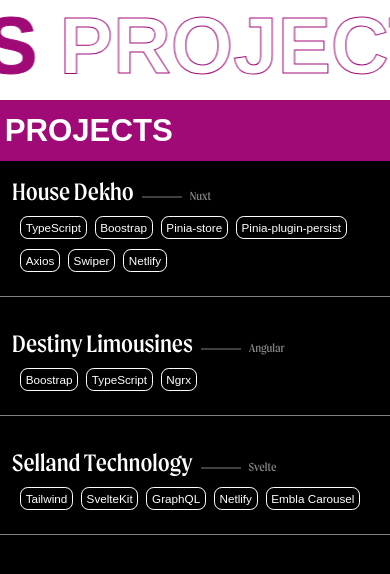
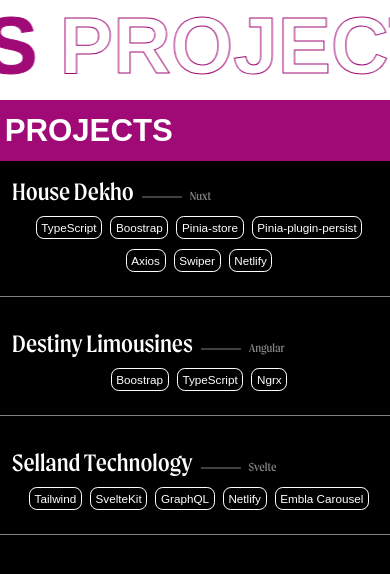
Before and after one commit to ait-varun/varun-portfolio, a Next.js app: page /components/projects in a window 390 px wide. Shown: the top 574 px of the page. Built offline with nearby package versions, Linux system fonts and the light colour scheme.

Commit message:
updated css

```diff
--- a/src/app/components/projects/page.module.css
+++ b/src/app/components/projects/page.module.css
@@ -76,7 +76,7 @@
 
 .projectBox {
   display: flex;
-  align-items: center;
+  align-items: baseline;
   justify-content: space-between;
   border-bottom: 1px solid rgba(255, 255, 255, 0.5);
   padding-bottom: 1.5vw;
@@ -156,7 +156,7 @@
     display: flex;
     text-align: center;
     flex-wrap: wrap;
-    justify-content: baseline;
+    justify-content: center;
     row-gap: 10px;
   }
   .projectRightContent span {
```
